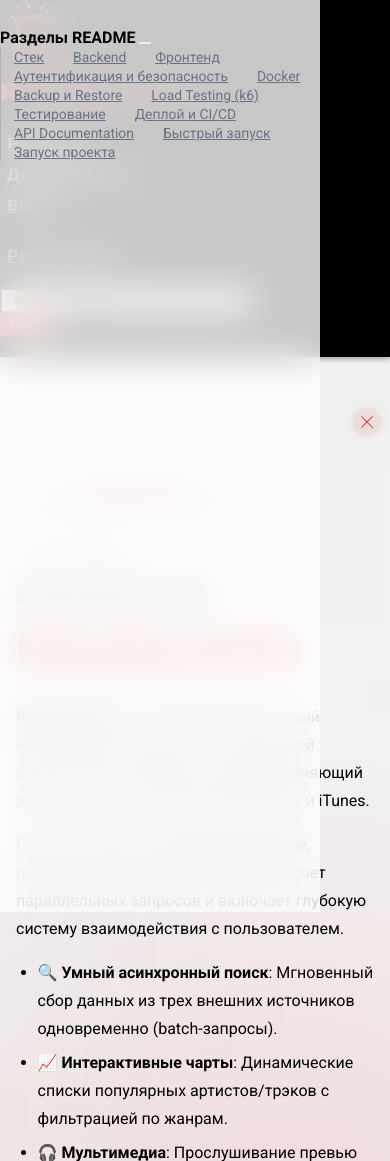
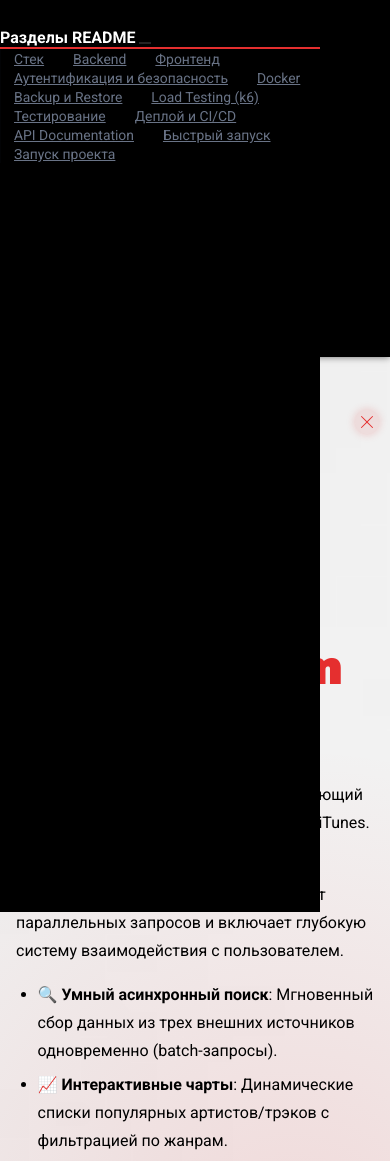
Before and after one commit to MRGiorgiosDev8/musicPlatform_api_django, a Django app: template music_api/templates/docs.html in a window 390 px wide. Shown: the top 1161 px of the page. Run offline with Django 5.2, Linux system fonts and the light colour scheme; the template is opened without the code that fills it, so the values that code supplies are empty; some web fonts are replaced; grey boxes are pictures that could not be loaded.

Commit message:
docs:(documentation page) добавление шаблона документации проекта

```diff
--- a/music_api/templates/docs.html
+++ b/music_api/templates/docs.html
@@ -39,7 +39,7 @@
         </div>
       </aside>
       <main class="docs-main col-lg-9 col-xl-8 text-body" id="docsContent">
-        <button class="btn docs-mobile-toggle d-lg-none" type="button" data-bs-toggle="offcanvas" data-bs-target="#docsNav" aria-controls="docsNav">
+        <button class="btn btn-outline-danger btn-sm public-filter-mobile-trigger docs-mobile-toggle pre-animation d-lg-none" type="button" data-bs-toggle="offcanvas" data-bs-target="#docsNav" aria-controls="docsNav">
           <i class="bi bi-list me-2" aria-hidden="true"></i>Открыть разделы
         </button>
         <article class="readme-content">
--- a/static/css/pages/docs.css
+++ b/static/css/pages/docs.css
@@ -18,7 +18,8 @@ body.docs-page { background-image: none; }
 .docs-shell, .docs-page-main { overflow-x: hidden; }
 .docs-container { max-width: 1440px; margin: 0 auto; padding-top: 92px; }
 .docs-breadcrumb { margin-left: 4vw; }
-.docs-sidebar { position: sticky; top: 92px; height: calc(100vh - 116px); padding: 28px 20px 40px 4vw; z-index: 2; }
+.docs-sidebar { position: sticky; top: 92px; height: calc(100vh - 116px); padding: 28px 20px 40px 4vw; z-index: 2; background: #000; }
+:root[data-theme="dark"] .docs-sidebar { background: var(--docs-surface); }
 .docs-sidebar .offcanvas-body { position: relative; display: flex; align-items: flex-start; }
 .docs-sidebar-title { font-size: 1.1rem; }
 .docs-kicker { color: var(--docs-accent); font-size: .72rem; font-weight: 800; letter-spacing: .13em; text-transform: uppercase; }
@@ -81,15 +82,17 @@ pre code { color: var(--docs-ink); }
 .docs-faq details p { color: var(--docs-muted); line-height: 1.7; margin: 14px 0 0; }
 .docs-endnote { display: flex; justify-content: space-between; padding-top: 34px; color: var(--docs-muted); }
 .docs-endnote a { color: var(--docs-accent); text-decoration: none; }
-.docs-mobile-toggle { margin: 20px 0; border: 1px solid var(--docs-border); color: var(--docs-ink); background: var(--docs-surface); }
+.docs-mobile-toggle { display: flex; align-items: center; justify-content: center; width: fit-content; margin: 20px auto; color: var(--color-primary) !important; }
 @media (max-width: 991.98px) {
   .docs-container { padding-top: 70px; }
-  .docs-sidebar { position: fixed; top: 0; bottom: 0; width: min(86vw, 320px); height: 100vh; z-index: 1045; background: var(--docs-surface); backdrop-filter: blur(18px); }
-  .docs-breadcrumb { margin-top: 0 !important; margin-left: 1rem; padding-top: 28px; }
+  .docs-sidebar { position: fixed; top: 0; bottom: 0; width: min(86vw, 320px); height: 100vh; z-index: 1045; background: #000; backdrop-filter: blur(18px); }
+  :root[data-theme="dark"] .docs-sidebar { background: var(--docs-surface); }
+  .docs-breadcrumb { margin-top: 12px !important; margin-bottom: 1.5rem !important; margin-left: 1rem; padding-top: 24px; padding-bottom: 12px; }
   .docs-sidebar .offcanvas-body { display: block; }
-  :root[data-theme="dark"] .docs-sidebar .offcanvas-header,
-  :root[data-theme="dark"] .docs-sidebar .offcanvas-header strong { color: #fff; }
-  :root[data-theme="dark"] .docs-sidebar .offcanvas-header .btn-close { filter: invert(1) grayscale(100%) brightness(220%); opacity: 1; }
+  .docs-sidebar .offcanvas-header { border-bottom: 2px solid var(--color-primary); }
+  .docs-sidebar .offcanvas-header,
+  .docs-sidebar .offcanvas-header strong { color: #fff; }
+  .docs-sidebar .offcanvas-header .btn-close { filter: invert(1) grayscale(100%) brightness(220%); opacity: 1; }
   .docs-nav { width: auto; }
   .docs-main { margin-top: 0; padding: 0 7vw 80px; }
   .docs-hero { min-height: auto; padding-top: 40px; }
@@ -114,7 +117,7 @@ pre code { color: var(--docs-ink); }
 :root[data-theme="dark"] .docs-main.text-body { color: whitesmoke !important; }
 .readme-content h1, .readme-content h2, .readme-content h3, .readme-content h4 { color: inherit; scroll-margin-top: 120px; line-height: 1.2; }
 .readme-content h1 { font-family: var(--font-heading); font-size: clamp(2.8rem, 6vw, 5.4rem); letter-spacing: -.05em; margin: 0 0 28px; }
-.readme-content h1#musical_note-rubysoundfm { color: var(--docs-accent); }
+.readme-content h1#musical_note-rubysoundfm { color: var(--docs-accent); font-family: var(--font-logo); font-weight: 700; }
 .readme-content h2 { font-family: var(--font-heading); font-size: clamp(2rem, 4vw, 3.3rem); letter-spacing: -.04em; margin: 38px 0 14px; padding-top: 8px; }
 .readme-content h3 { font-size: clamp(1.5rem, 3vw, 2.2rem); margin: 28px 0 12px; }
 .readme-content h4 { font-size: 1.2rem; margin: 20px 0 8px; }
```
